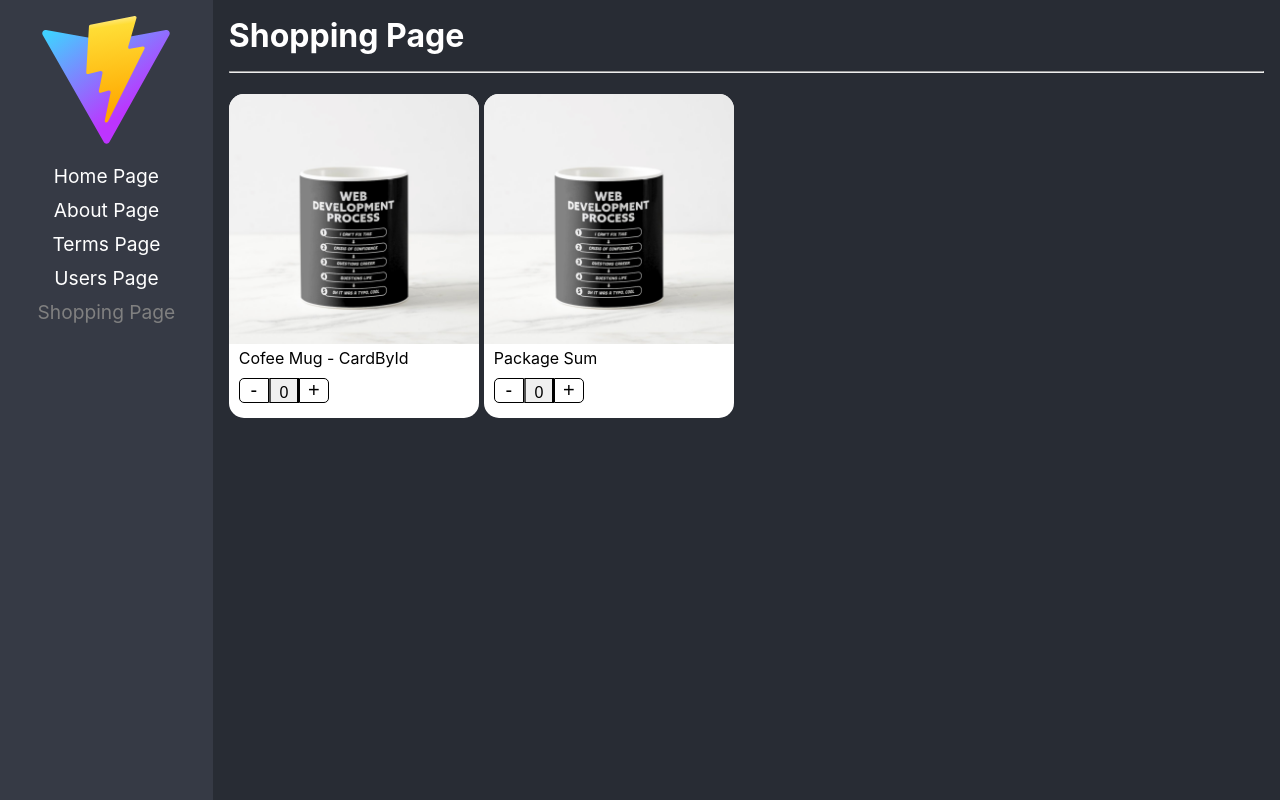
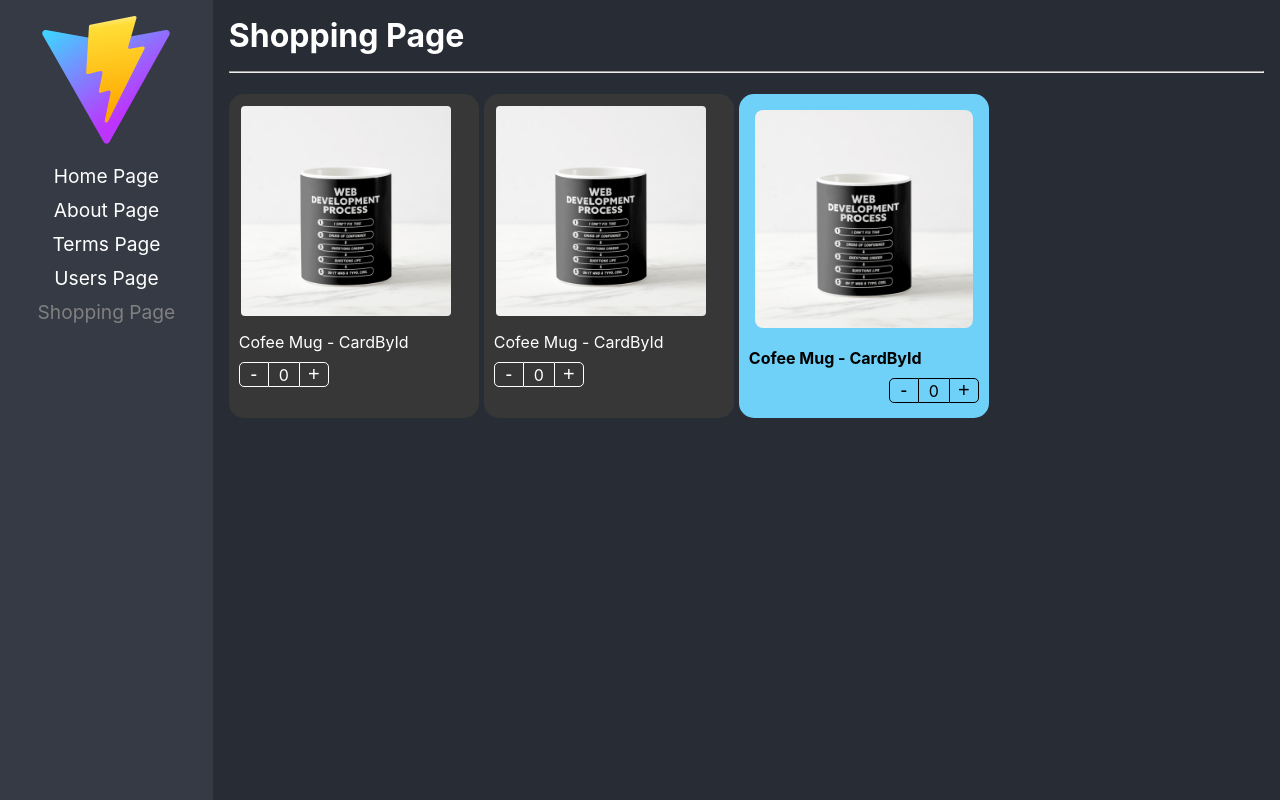
Before and after one commit to dacardenasa/reactPro, a React (Vite) app: page /shopping in a window 1280 px wide. Built offline with nearby package versions, Linux system fonts and the light colour scheme.

Commit message:
added extensible styles to compound components

```diff
--- a/src/components/ProductButtons/index.tsx
+++ b/src/components/ProductButtons/index.tsx
@@ -2,17 +2,22 @@ import { useContext } from "react";
 import styles from "./productButtons.module.css";
 import { ProductsContext } from "@/context";
 
-export const ProductButtons = () => {
+type ProductButtonsProps = {
+  className?: string;
+  style?: React.CSSProperties;
+};
+
+export const ProductButtons = ({ className, style }: ProductButtonsProps) => {
   const { counter, handleIncreaseBy } = useContext(ProductsContext);
   return (
-    <div className={styles.buttonsContainer}>
+    <div className={`${styles.buttonsContainer} ${className}`} style={style}>
       <button
         className={styles.buttonMinus}
         onClick={() => handleIncreaseBy(-1)}
       >
         -
       </button>
-      <button className={styles.countLabel}>{counter}</button>
+      <div className={styles.countLabel}>{counter}</div>
       <button className={styles.buttonAdd} onClick={() => handleIncreaseBy(1)}>
         +
       </button>
--- a/src/components/ProductButtons/productButtons.module.css
+++ b/src/components/ProductButtons/productButtons.module.css
@@ -22,16 +22,15 @@
 }
 
 .countLabel {
+    align-items: center;
+    background-color: transparent;
     border-bottom: 1px solid black;
     border-top: 1px solid black;
+    display: flex;
     font-size: 16px;
     height: 25px;
-    padding-top: 5px;
-    text-align: center;
+    justify-content: center;
     width: 30px;
-    justify-content: center;
-    align-items: center;
-    display: flex;
 }
 
 .buttonAdd {
--- a/src/components/ProductImage/index.tsx
+++ b/src/components/ProductImage/index.tsx
@@ -4,7 +4,17 @@ import styles from "./productImage.module.css";
 import { useContext } from "react";
 import { ProductsContext } from "@/context";
 
-export const ProductImage = ({ uriImage = "" }) => {
+type ProductImageProps = {
+  uriImage?: string;
+  className?: string;
+  style?: React.CSSProperties;
+};
+
+export const ProductImage = ({
+  uriImage = "",
+  className,
+  style
+}: ProductImageProps) => {
   const { product } = useContext(ProductsContext);
   let imageToShow: string;
   if (uriImage) {
@@ -15,6 +25,11 @@ export const ProductImage = ({ uriImage = "" }) => {
     imageToShow = noImage;
   }
   return (
-    <img className={styles.productImg} src={imageToShow} alt="product-image" />
+    <img
+      className={`${styles.productImg} ${className}`}
+      src={imageToShow}
+      style={style}
+      alt="product-image"
+    />
   );
 };
--- a/src/components/ProductTitle/index.tsx
+++ b/src/components/ProductTitle/index.tsx
@@ -2,9 +2,21 @@ import { useContext } from "react";
 import styles from "./productTitle.module.css";
 import { ProductsContext } from "@/context";
 
-export const ProductTitle = ({ title }: { title?: string }) => {
+type ProductTitleProps = {
+  title?: string;
+  className?: string;
+  style?: React.CSSProperties;
+};
+
+export const ProductTitle = ({
+  title,
+  className,
+  style
+}: ProductTitleProps) => {
   const { product } = useContext(ProductsContext);
   return (
-    <span className={styles.productDescription}>{title ?? product.title}</span>
+    <span className={`${styles.productDescription} ${className}`} style={style}>
+      {title ?? product.title}
+    </span>
   );
 };
--- a/src/components/componentPatterns/ProductCard/index.tsx
+++ b/src/components/componentPatterns/ProductCard/index.tsx
@@ -3,10 +3,17 @@ import { ProductsProvider } from "@/context";
 
 import styles from "../styles.module.css";
 
-export const ProductCard = ({ children, product }: ProductCardProps) => {
+export const ProductCard = ({
+  children,
+  product,
+  className,
+  style
+}: ProductCardProps) => {
   return (
     <ProductsProvider product={product}>
-      <div className={styles.productCard}>{children}</div>
+      <div style={style} className={`${styles.productCard} ${className}`}>
+        {children}
+      </div>
     </ProductsProvider>
   );
 };
--- a/src/interfaces/shopping.ts
+++ b/src/interfaces/shopping.ts
@@ -9,4 +9,6 @@ export type Product = {
 export type ProductCardProps = {
   children?: ReactElement | ReactElement[];
   product: Product;
+  className?: string
+  style?: React.CSSProperties;
 };
--- a/src/pages/Shopping/index.tsx
+++ b/src/pages/Shopping/index.tsx
@@ -5,6 +5,8 @@ import {
   ProductTitle
 } from "@/components";
 import { Product } from "@/interfaces";
+
+import "./shopping.styles.css";
 
 const product: Product = {
   id: "shopping-123",
@@ -14,19 +16,29 @@ const product: Product = {
 
 const Shopping = () => {
   return (
-    <div>
-      <h1 style={{ marginBottom: 16 }}>Shopping Page</h1>
+    <div className="shopping-container">
+      <h1 className="title">Shopping Page</h1>
       <hr />
-      <div style={{ display: "flex", flexWrap: "wrap", marginTop: 16 }}>
-        <ProductCard product={product}>
-          <ProductImage />
+      <div className="products-card-box">
+        <ProductCard product={product} className="bg-dark text-white">
+          <ProductImage className="custom-image" />
           <ProductTitle />
-          <ProductButtons />
+          <ProductButtons className="custom-buttons" />
         </ProductCard>
-        <ProductCard product={product}>
-          <ProductImage />
-          <ProductTitle title={"Package Sum"} />
-          <ProductButtons />
+        <ProductCard product={product} className="bg-dark text-white">
+          <ProductImage className="custom-image" />
+          <ProductTitle />
+          <ProductButtons className="custom-buttons" />
+        </ProductCard>
+        <ProductCard product={product} style={{ backgroundColor: "#70D1F8" }}>
+          <ProductImage
+            style={{
+              padding: 16,
+              borderRadius: 24,
+            }}
+          />
+          <ProductTitle style={{ fontWeight: "bold" }} />
+          <ProductButtons style={{ display: "flex", justifyContent: "end" }} />
         </ProductCard>
       </div>
     </div>
--- /dev/null
+++ b/src/pages/Shopping/shopping.styles.css
@@ -0,0 +1,31 @@
+.shopping-container {
+  .title {
+    margin-bottom: 16px;
+  }
+  .products-card-box {
+    display: flex;
+    flex-wrap: wrap;
+    margin-top: 16px;
+  }
+}
+
+.bg-dark {
+  background-color: rgb(55, 55, 55);
+}
+.text-white {
+  color: #ffffff;
+}
+
+.custom-image {
+  padding: 12px;
+  border-radius: 16px;
+  width: calc(100% - 16px);
+}
+
+.custom-buttons {
+  > button,
+  div {
+    color: #ffffff;
+    border-color: #ffffff;
+  }
+}
```
